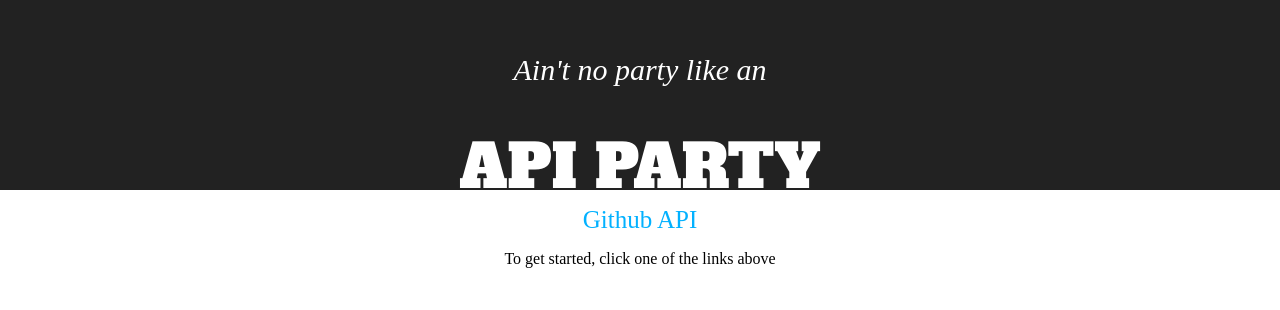
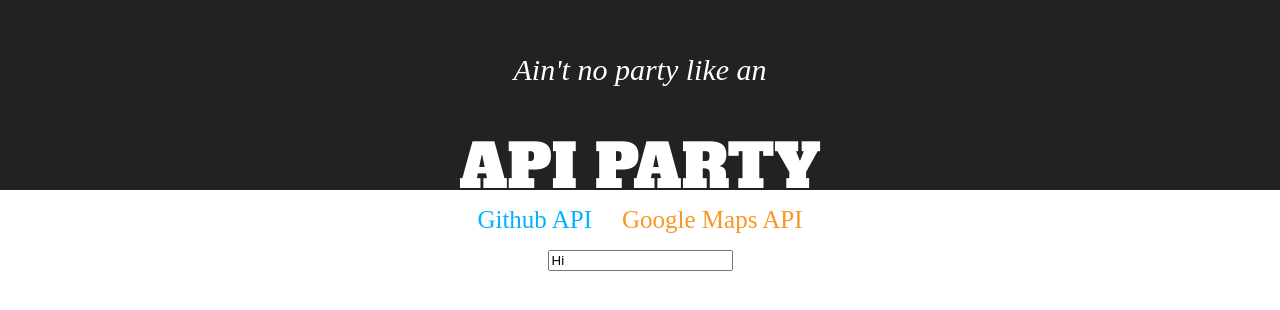
Before and after one commit to ivychenyao/api-party, a React (Create React App) app: page /googlemaps in a window 1280 px wide. Shown: the top 310 px of the page. Built offline with nearby package versions, Linux system fonts and the light colour scheme; a web font is replaced by a local one.

Commit message:
Add Google Maps API page

```diff
--- a/src/App.js
+++ b/src/App.js
@@ -2,6 +2,7 @@
 import './App.css';
 import { Route, Switch, NavLink } from 'react-router-dom';
 import Github from './Github'
+import Maps from './Maps'
 
 class App extends Component {
   render() {
@@ -16,10 +17,14 @@
             <li>
               <NavLink to="/github">Github API</NavLink>
             </li>
+            <li>
+              <NavLink to="/googlemaps">Google Maps API</NavLink>
+            </li>
           </ul>
         </div>
         <Switch>
           <Route path='/github' component={Github} />
+          <Route path='/googlemaps' component={Maps} />
           <Route render={() => <p>To get started, click one of the links above</p>} />
         </Switch>
       </div>
--- a/src/GithubUser.js
+++ b/src/GithubUser.js
@@ -12,16 +12,16 @@
         this.fetchUserData()
     }
 
-    fetchUserData = (props) => {
-        fetch(`https://api.github.com/users/${props.match.params.username}`)
-            .then(response => response.json())
-            .then(user => this.setState({ user }))
+    fetchUserData = () => {
+        fetch(`https://api.github.com/users/${this.props.match.params.username}`)
+        .then(response => response.json())
+        .then(user => this.setState({ user }))
     }
 
     componentWillReceiveProps(nextProps) {
-        const locationChanged = nextProps.location != this.props.location
+        const locationChanged = nextProps.location !== this.props.location
         if (locationChanged) {
-            this.fetchUserData(nextProps)
+        this.fetchUserData()
         }
     }
 
--- /dev/null
+++ b/src/Maps.js
@@ -0,0 +1,14 @@
+import React, { Component } from 'react'
+import { Route } from 'react-router-dom'
+
+class Maps extends Component {
+    render() {
+        return (
+            <div>
+                <input type="text" value="Hi" />
+            </div>
+        )
+    }
+}
+
+export default Maps
```
